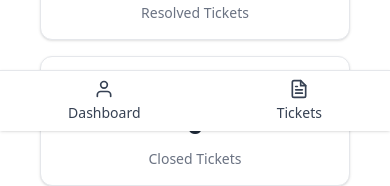
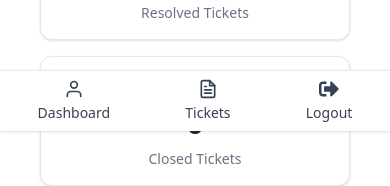
Before and after one commit to DevCrewHub/HelpDesk-frontend, a React (Vite) app: page / in a window 390 px wide. Shown: the part 713-899 px from the top of the page. Built offline with nearby package versions, Linux system fonts and the light colour scheme; no server answers; sample sign-in values are in the browser's storage.

Commit message:
Logout fixed for customer on mobile

```diff
--- a/src/components/Searchbar.jsx
+++ b/src/components/Searchbar.jsx
@@ -13,7 +13,7 @@ const Searchbar = ({ query, setQuery, searching }) => {
       <div className="flex w-full max-w-lg overflow-hidden rounded-md border border-gray-300 bg-white shadow-sm focus-within:ring-2 focus-within:ring-indigo-500">
         <input
           type="text"
-          placeholder="Search tickets..."
+          placeholder="Search tickets by title..."
           value={temp}
           onChange={(e) => {
             setTemp(e.target.value);
--- a/src/layout/SidebarLayout.jsx
+++ b/src/layout/SidebarLayout.jsx
@@ -64,6 +64,15 @@ const Layout = () => {
           </button>
           </>
         )}
+        {userRole !== "ADMIN" && (
+        <button onClick={() => {
+          localStorage.clear();
+          navigate("/login");
+        }} className="flex flex-col items-center text-sm text-gray-700">
+            <FaSignOutAlt className="w-5 h-5 mb-1" />
+            Logout
+        </button>
+        )}
       </div>
     </div>
   );
```
